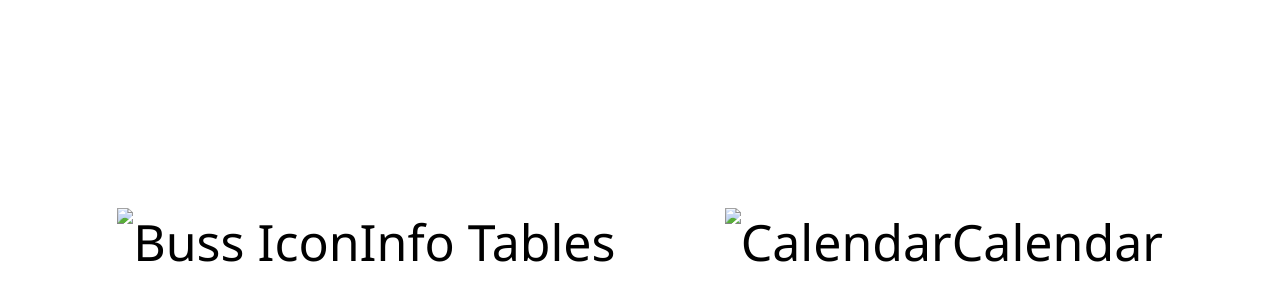
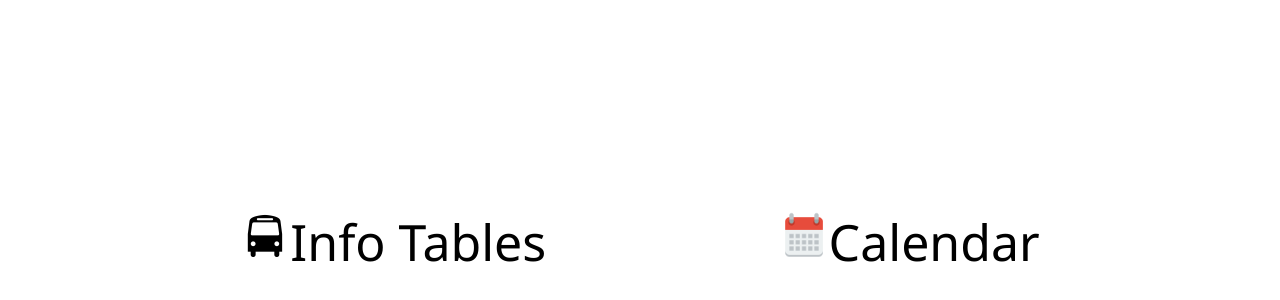
Before and after one commit to kingdawoo/js-api, a plain HTML site: page index.html in a window 1280 px wide. Shown: the part 40-340 px from the top of the page. Drawn offline with Linux system fonts and the light colour scheme; the site is published under a folder, as on GitHub Pages, so addresses that start at the root find nothing.

Commit message:
Update index.html
Try to fix img

```diff
--- a/index.html
+++ b/index.html
@@ -8,7 +8,7 @@
     <link rel="icon" type="image/x-icon" href="../img/home-icon.png">
 </head>
 <body>
-    <a href="html/page1.html"><img src="/img/buss-icon.png" alt="Buss Icon">Info Tables</a>
-    <a href="html/page2.html"><img src="/img/calendar-icon.png" alt="Calendar">Calendar</a>
+    <a href="html/page1.html"><img src="./img/buss-icon.png" alt="Buss Icon">Info Tables</a>
+    <a href="html/page2.html"><img src="./img/calendar-icon.png" alt="Calendar">Calendar</a>
 </body>
 </html>
```
